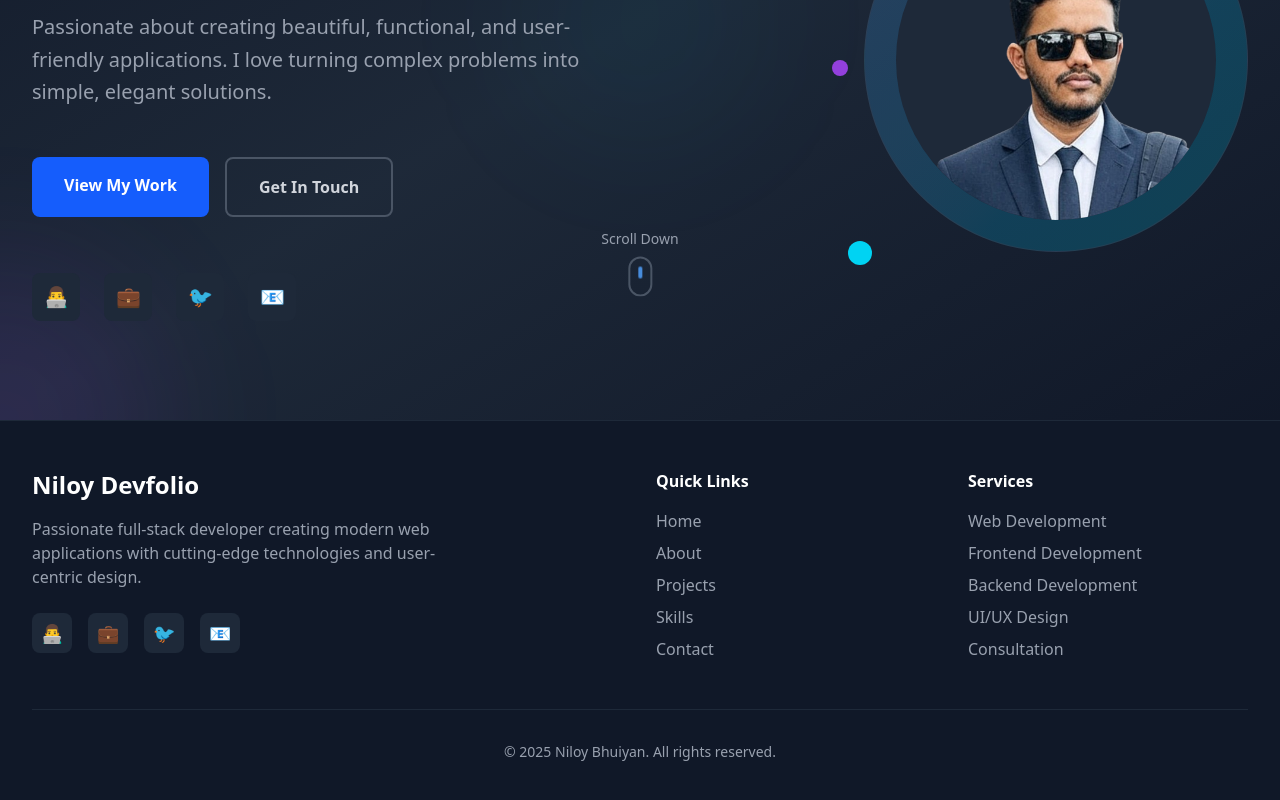
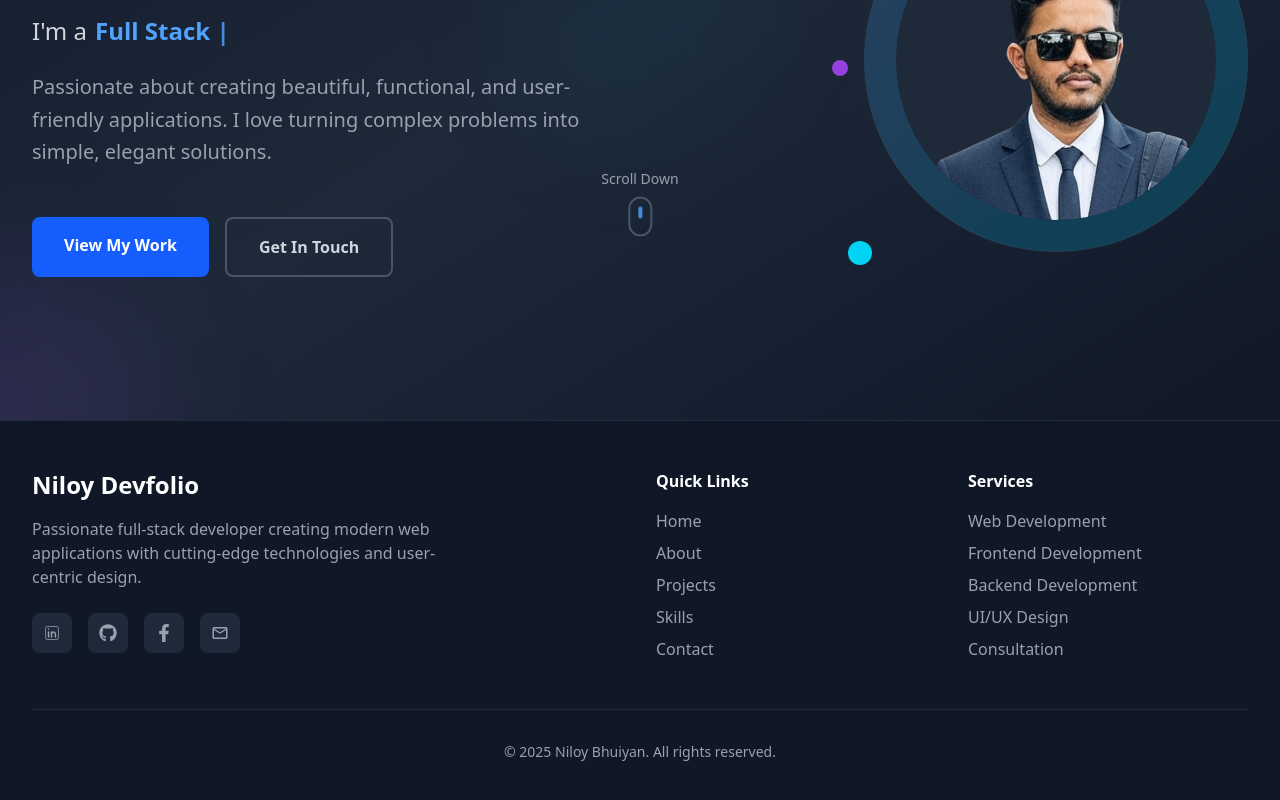
Before and after one commit to niloy8/Portfolioo, a React (Vite) app in the folder Niloy Devfolio/: page / in a window 1280 px wide. Shown: the part 380-1180 px from the top of the page. Built offline with nearby package versions, Linux system fonts and the light colour scheme.

Commit message:
Fotter and Home page updated

```diff
--- a/Niloy Devfolio/package.json
+++ b/Niloy Devfolio/package.json
@@ -13,6 +13,7 @@
     "@tailwindcss/vite": "^4.1.11",
     "react": "^19.1.1",
     "react-dom": "^19.1.1",
+    "react-icons": "^5.5.0",
     "react-router": "^7.8.0",
     "tailwindcss": "^4.1.11"
   },
--- a/Niloy Devfolio/src/Fotter/Footer.tsx
+++ b/Niloy Devfolio/src/Fotter/Footer.tsx
@@ -1,7 +1,12 @@
-import type { FC } from 'react';
+import { useState, type FC } from 'react';
+import { CiLinkedin } from 'react-icons/ci';
+import { FaFacebookF, FaGithub } from 'react-icons/fa';
+import { MdOutlineEmail } from 'react-icons/md';
+import { Link } from 'react-router';
 
 const Footer: FC = () => {
     const currentYear = new Date().getFullYear();
+    const [link, setLink] = useState<string>('')
 
     return (
         <footer className="bg-gray-900 border-t border-gray-800">
@@ -16,15 +21,16 @@ const Footer: FC = () => {
                         </p>
                         <div className="flex space-x-4">
                             {[
-                                { name: 'GitHub', icon: '👨‍💻', url: '#' },
-                                { name: 'LinkedIn', icon: '💼', url: '#' },
-                                { name: 'Twitter', icon: '🐦', url: '#' },
-                                { name: 'Email', icon: '📧', url: '#' }
+                                { name: 'LinkedIn', icon: <CiLinkedin />, url: 'https://www.linkedin.com/in/niloy-bhuiyan/' },
+                                { name: 'Github', icon: <FaGithub />, url: 'https://github.com/niloy8' },
+                                { name: 'Facebook', icon: <FaFacebookF />, url: 'https://www.facebook.com/mdniloy124/' },
+                                { name: 'Email', icon: <MdOutlineEmail />, url: 'https://mail.google.com/mail/?view=cm&fs=1&to=niloybhuiyan522@gmail.com' }
                             ].map((social) => (
                                 <a
                                     key={social.name}
                                     href={social.url}
-                                    className="w-10 h-10 bg-gray-800 hover:bg-blue-600 text-gray-400 hover:text-white rounded-lg flex items-center justify-center transition-all duration-300"
+                                    target='_blank'
+                                    className="w-10 h-10 bg-gray-800 hover:bg-blue-600 text-gray-400 hover:text-white rounded-lg flex items-center justify-center transition-all duration-300 "
                                     title={social.name}
                                 >
                                     <span className="text-lg">{social.icon}</span>
@@ -39,12 +45,13 @@ const Footer: FC = () => {
                         <ul className="space-y-2">
                             {['Home', 'About', 'Projects', 'Skills', 'Contact'].map((link) => (
                                 <li key={link}>
-                                    <a
-                                        href={`#${link.toLowerCase()}`}
+                                    <Link
+                                        onClick={() => setLink(link)}
+                                        to={link === 'Home' ? '/' : `/${link.toLowerCase()}`}
                                         className="text-gray-400 hover:text-blue-400 transition-colors duration-300"
                                     >
                                         {link}
-                                    </a>
+                                    </Link>
                                 </li>
                             ))}
                         </ul>
--- a/Niloy Devfolio/src/Home/Home.tsx
+++ b/Niloy Devfolio/src/Home/Home.tsx
@@ -95,7 +95,7 @@ const Home: FC = () => {
                                 </p>
                             </div>
 
-                            {/* CTA Buttons */}
+                            {/* Link Button */}
                             <div className="animate-fade-in-up animation-delay-600">
                                 <div className="flex flex-col sm:flex-row gap-4 pt-6">
                                     <Link to="/projects"
@@ -113,26 +113,7 @@ const Home: FC = () => {
                                 </div>
                             </div>
 
-                            {/* Social Links */}
-                            <div className="animate-fade-in-up animation-delay-800">
-                                <div className="flex space-x-6 pt-8 pb-4">
-                                    {[
-                                        { name: 'GitHub', icon: '👨‍💻', url: '#' },
-                                        { name: 'LinkedIn', icon: '💼', url: '#' },
-                                        { name: 'Twitter', icon: '🐦', url: '#' },
-                                        { name: 'Email', icon: '📧', url: '#' }
-                                    ].map((social) => (
-                                        <a
-                                            key={social.name}
-                                            href={social.url}
-                                            className="w-12 h-12 bg-gray-800 hover:bg-gray-700 text-gray-400 hover:text-white rounded-lg flex items-center justify-center transition-all duration-300 transform hover:scale-110 hover:shadow-lg"
-                                            title={social.name}
-                                        >
-                                            <span className="text-xl">{social.icon}</span>
-                                        </a>
-                                    ))}
-                                </div>
-                            </div>
+
                         </div>
                     </div>
 
```
Also changed, not shown: 1 other file (tests, documents, lock files or other folders).
